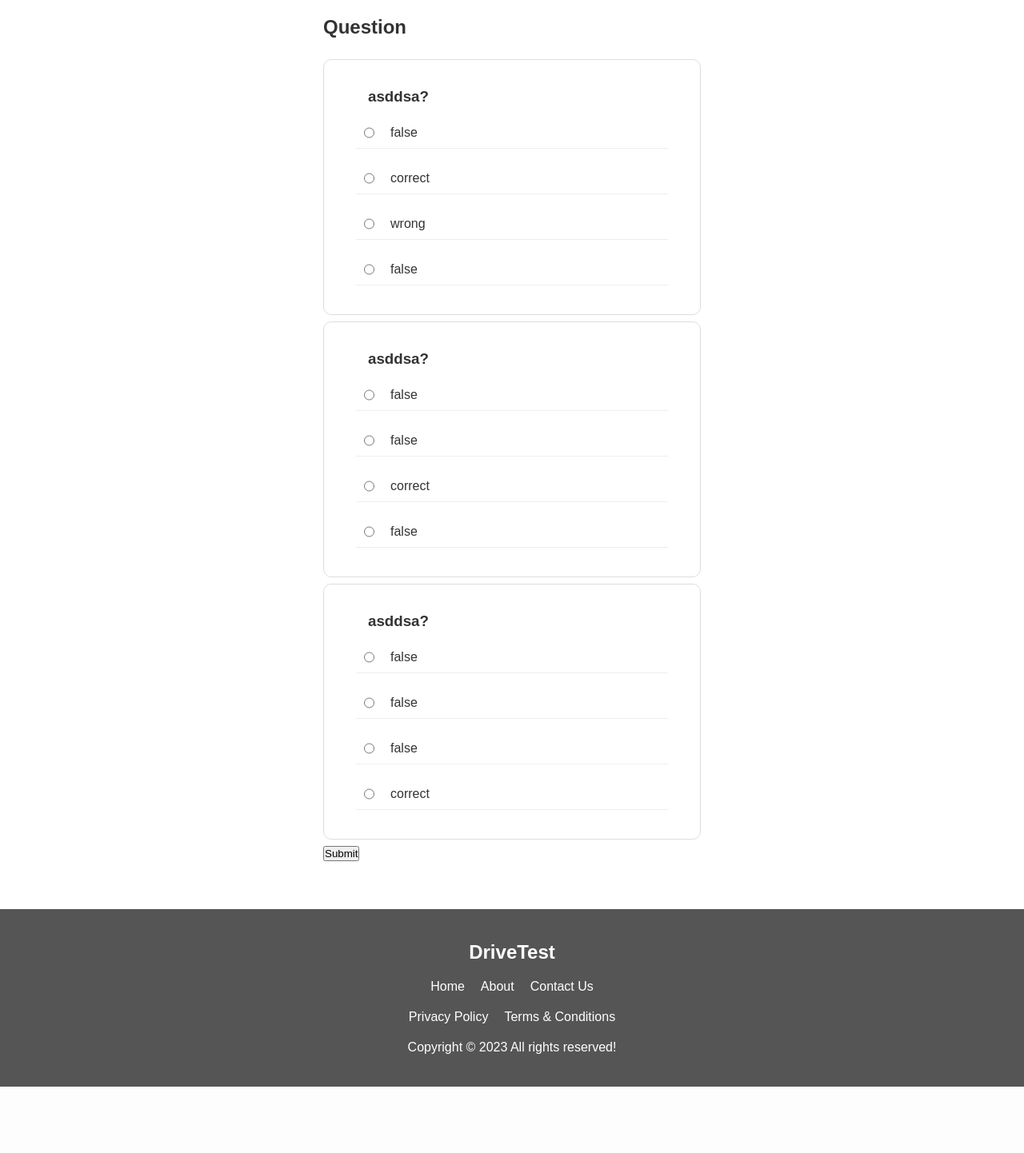
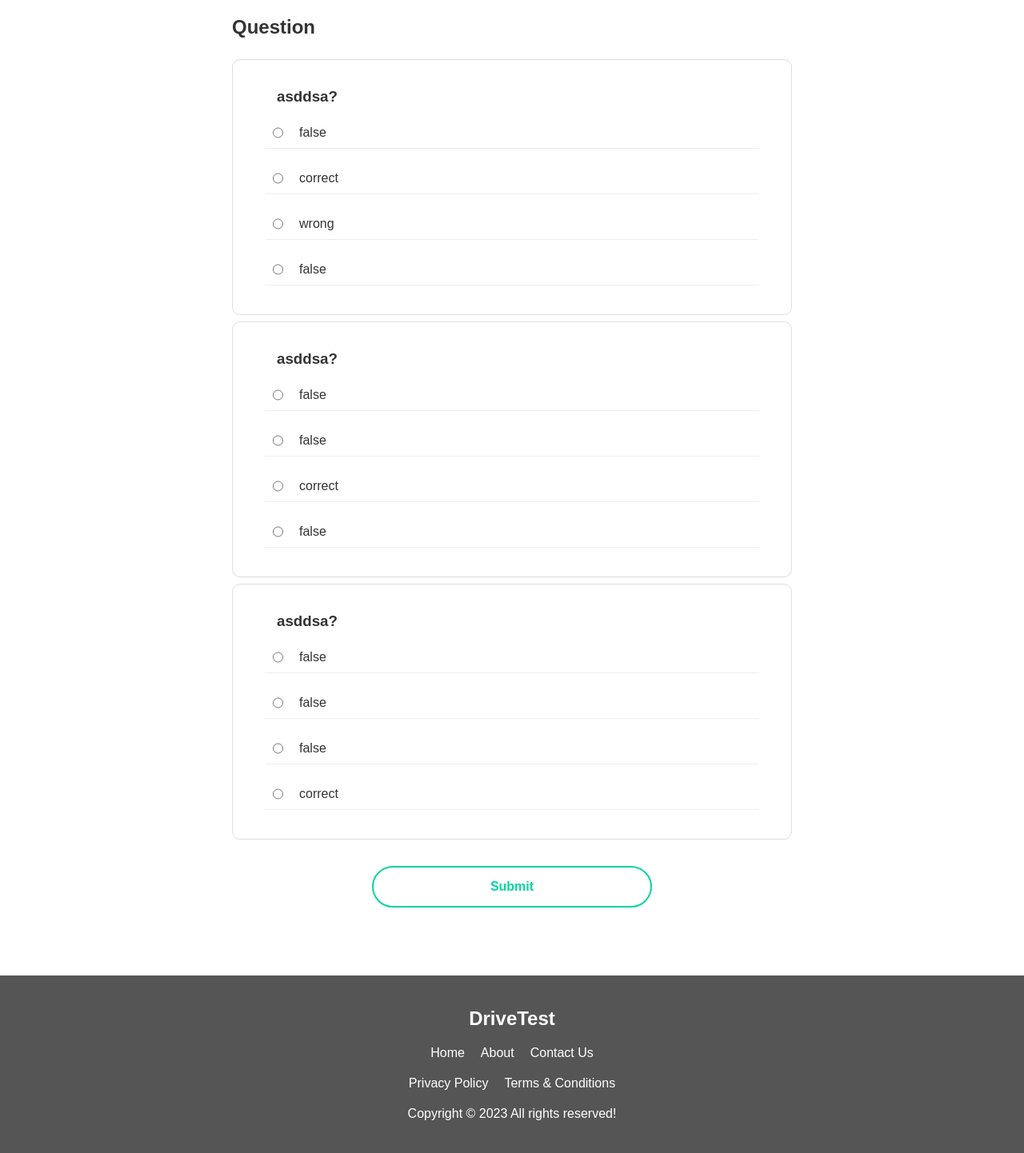
Before and after one commit to ajaystha42/drivingtest-django, a Django app: page /quiz/ in a window 1280 px wide. Shown: the part 72-1514 px from the top of the page at 80% size. Before the commit the page ends 1431 px from the top, so only its background shows below. Run offline with Django 4.2, Linux system fonts and the light colour scheme; data comes from the database, SQL or seed files in the repository.

Commit message:
quiz answer submit button design chanes

```diff
--- a/Quiz/static/quiz.css
+++ b/Quiz/static/quiz.css
@@ -2,7 +2,10 @@
   padding: 60px 20px;
   padding-top: 20px;
   margin: 0 auto;
-  width: 40%;
+}
+
+#quizForm {
+  width: 700px;
 }
 
 .question-container {
@@ -24,3 +27,20 @@
   gap: 20px;
   border-bottom: 1px solid #eee;
 }
+
+.btn-div {
+  text-align: center;
+}
+
+.submit-btn {
+  padding: 15px 25px;
+  margin: 25px;
+  font-size: 16px;
+  font-weight: 600;
+  width: 50%;
+
+  border: 2px solid #06d6a0;
+  border-radius: 1000px;
+  background-color: #fff;
+  color: #06d6a0;
+}
--- a/Quiz/templates/quiz.html
+++ b/Quiz/templates/quiz.html
@@ -48,7 +48,9 @@
       </div>
       {% endfor %}
     </div>
-    <button class="btn btn-danger mt-3" onclick="submitForm()">Submit</button>
+    <div class="btn-div">
+      <button class="submit-btn" onclick="submitForm()">Submit</button>
+    </div>
   </form>
 </main>
 
```
